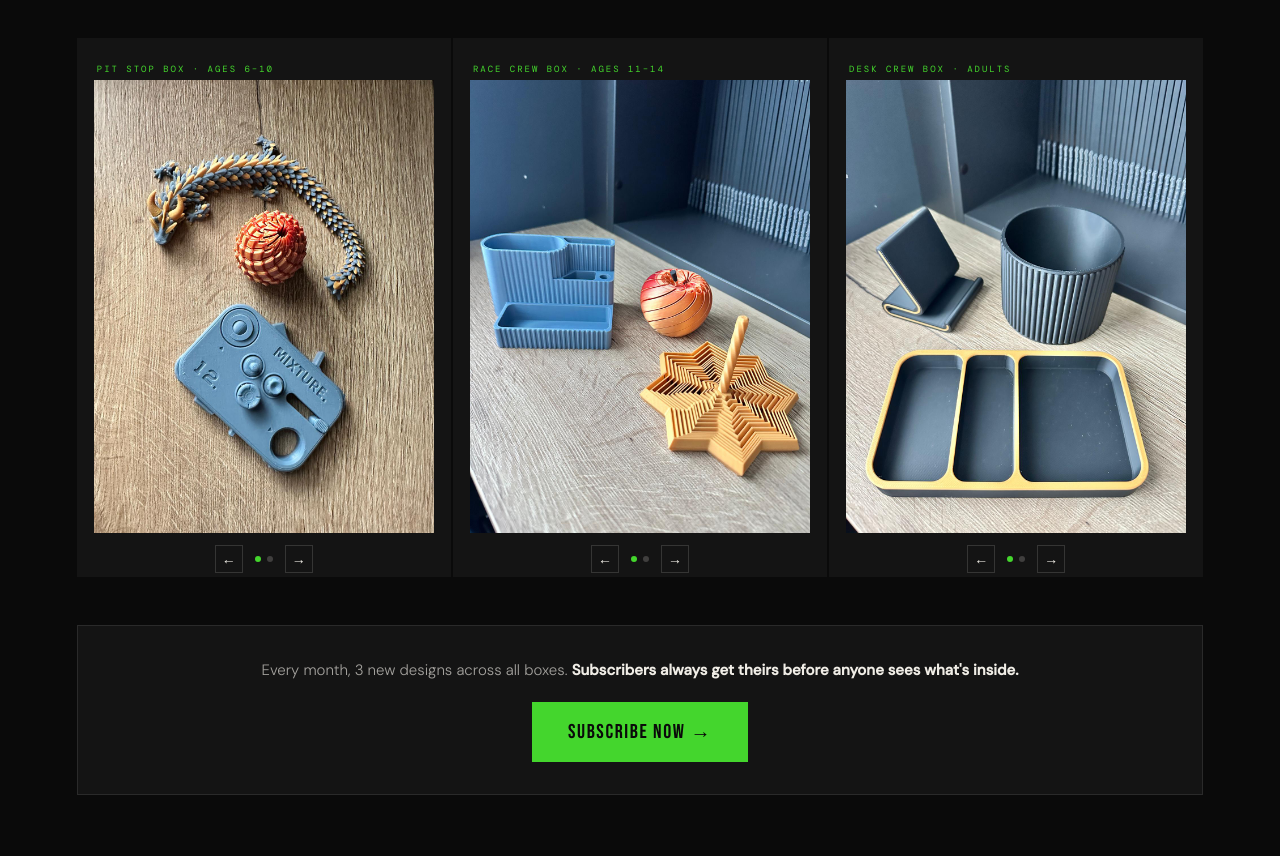
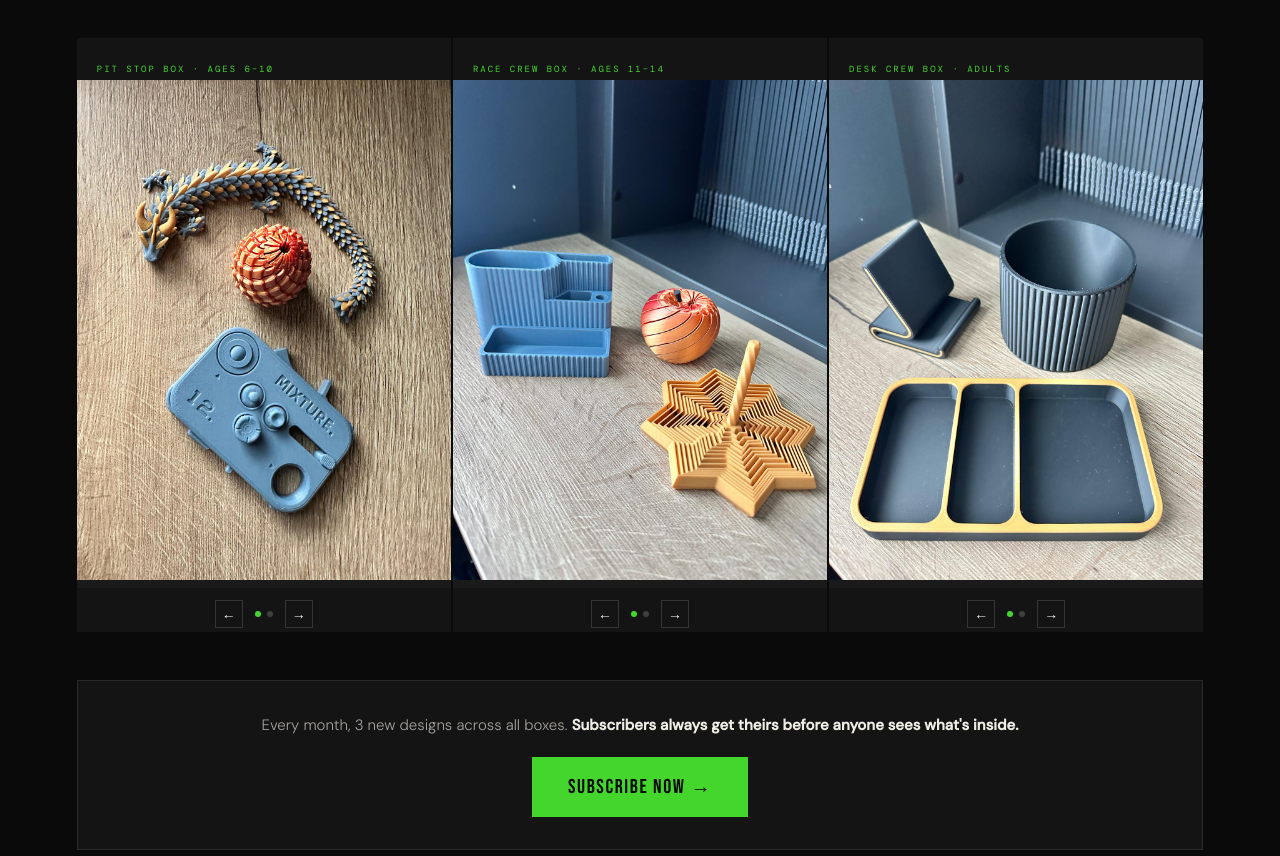
Before and after one commit to JCDias746/ed07-box, a plain HTML site: page index.html in a window 1280 px wide. Shown: the part 4221-5077 px from the top of the page. Drawn offline with nearby package versions, Linux system fonts and the light colour scheme.

Commit message:
Cap carousel image height at 500px

```diff
--- a/index.html
+++ b/index.html
@@ -493,18 +493,15 @@ footer { background: var(--black); border-top: 1px solid var(--grey2); padding:
 }
 .carousel-img-wrap {
   width: 100%;
-  max-width: 340px;
-  margin: 0 auto;
   background: #1a1a1a;
-  aspect-ratio: 3 / 4;
-  overflow: hidden;
+  text-align: center;
 }
 .carousel-img {
-  width: 100%;
-  height: 100%;
-  object-fit: cover;
-  object-position: center;
-  display: block;
+  display: inline-block;
+  width: auto;
+  max-width: 100%;
+  height: auto;
+  max-height: 500px;
 }
 .carousel-placeholder {
   width: 100%;
```
